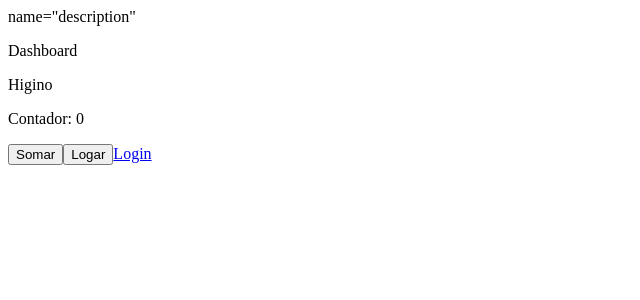
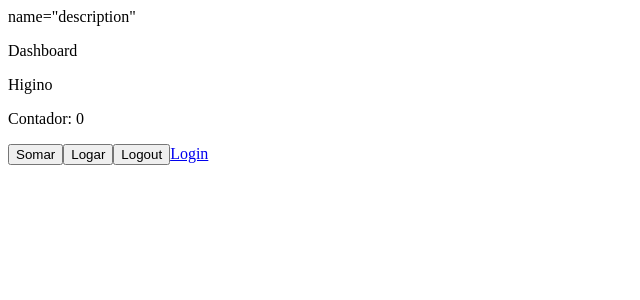
Before and after one commit to goncalveshigino/React-Primeiro-Projeto, a React (Create React App) app: page /home in a window 1280 px wide. Shown: the top 300 px of the page, without its empty margins (0-640 px from the left). Built offline with nearby package versions, Linux system fonts and the light colour scheme.

Commit message:
feat: Partlha funcao com useContext

```diff
--- a/src/App/pages/dashboard/Dashboard.tsx
+++ b/src/App/pages/dashboard/Dashboard.tsx
@@ -8,7 +8,7 @@ export const Dashboard = () => {
 
     const counterRef = useRef(0);
 
-    const {nomeDoUsuario} = useUsuarioLogado();
+    const { nomeDoUsuario, logout } = useUsuarioLogado();
 
     return(
         <div>
@@ -20,6 +20,7 @@ export const Dashboard = () => {
 
               <button onClick={() => counterRef.current++}>Somar</button>
               <button onClick={() => console.log(counterRef.current)}>Logar</button>
+              <button onClick={logout}>Logout</button>
 
             <Link to="/login">Login</Link>
         </div>
--- a/src/App/pages/login/Login.tsx
+++ b/src/App/pages/login/Login.tsx
@@ -1,7 +1,7 @@
 import { useCallback, useContext, useEffect, useMemo, useRef, useState } from 'react';
 
 import { InputLogin, ButtonLogin} from './components/Export_Components'
-import { useUsuarioLogado } from '../../shared/hooks';
+import { useUsuarioLogado } from '../../shared/hooks'
 
 
 
--- a/src/App/shared/contexts/UsuarioLogado.tsx
+++ b/src/App/shared/contexts/UsuarioLogado.tsx
@@ -1,7 +1,9 @@
-import React, { createContext } from 'react';
+import React, { createContext, useCallback } from 'react';
 
 interface IUsuarioLogadoContextData {
     nomeDoUsuario: string;
+
+    logout: () => void;
 }
 
 export const UsuarioLogadoContext = createContext<IUsuarioLogadoContextData>({} as IUsuarioLogadoContextData);
@@ -12,8 +14,12 @@ interface UsuarioLogadoProviderProps {
 
 export const UsuarioLogadoProviderProps: React.FC<UsuarioLogadoProviderProps> = ({ children }) => {
 
+    const handleLogout = useCallback(() => {
+       console.log("Logout executado.")
+    }, []);
+
     return (
-        <UsuarioLogadoContext.Provider value={{ nomeDoUsuario: 'Higino' }}>
+        <UsuarioLogadoContext.Provider value={{ nomeDoUsuario: 'Higino', logout: handleLogout}}>
             {children}
         </UsuarioLogadoContext.Provider>
     );
--- a/src/App/shared/hooks/index.ts
+++ b/src/App/shared/hooks/index.ts
@@ -1 +1 @@
-export * from './useUsuarioLogado';
+export * from './UseUsuarioLogado';
```
